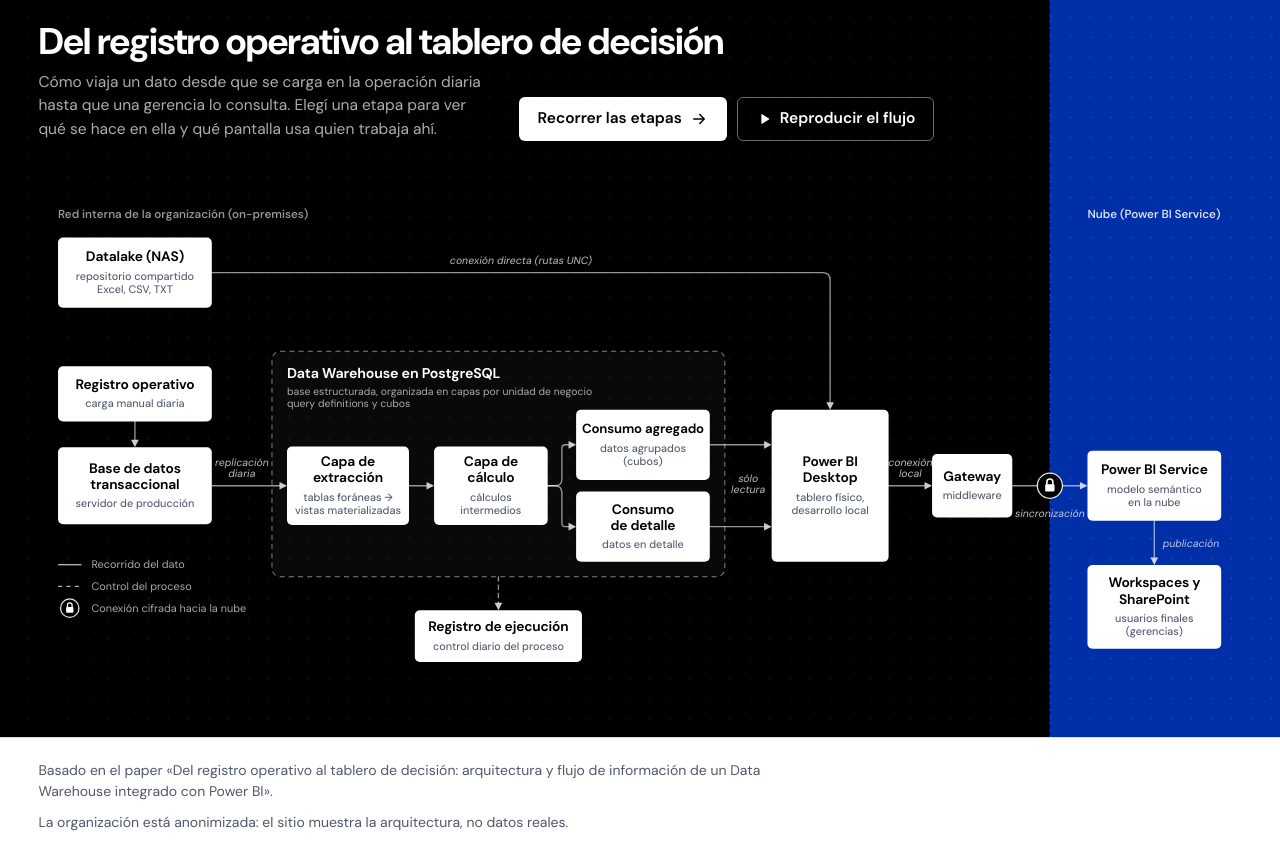
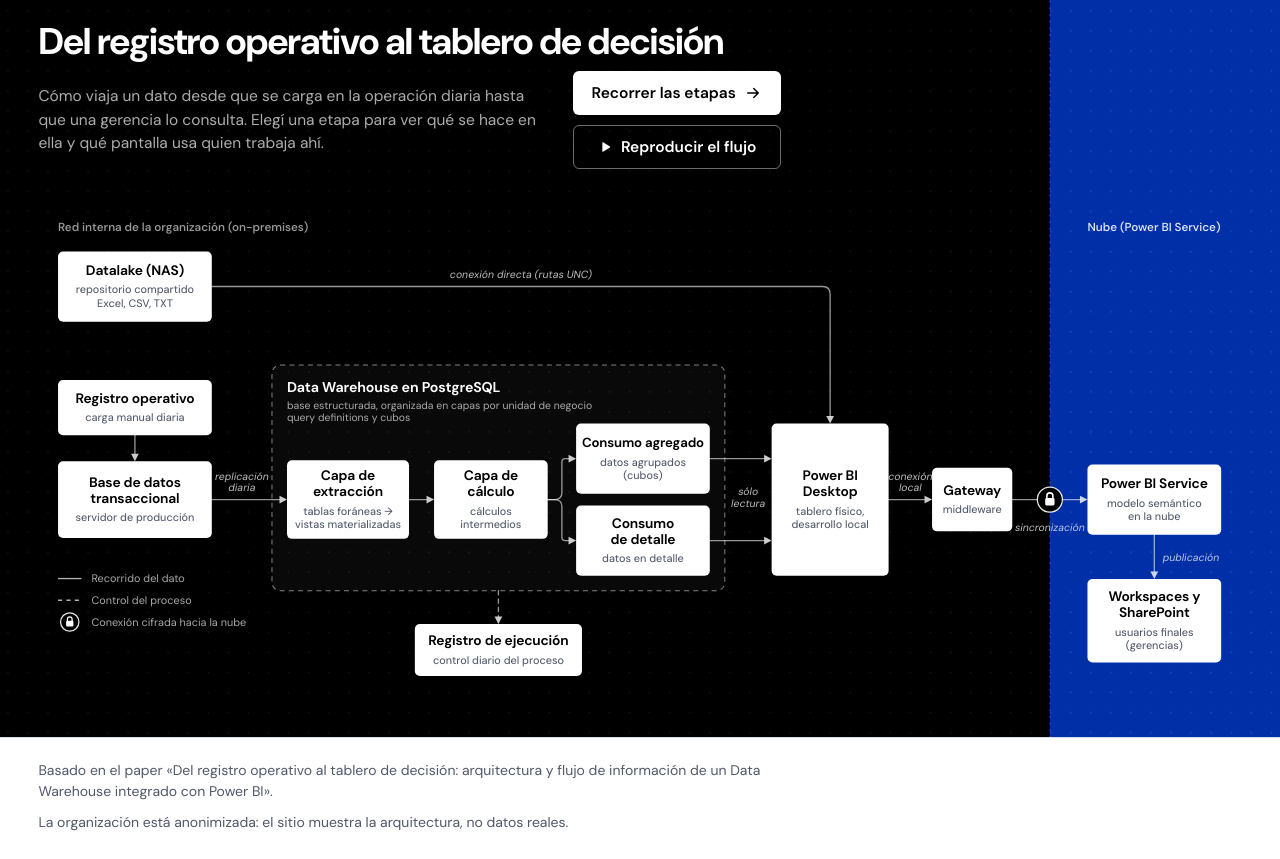
Before and after one commit to MatiasVel/arquitectura_de_informacion, a website: page public/index.html in a window 1280 px wide. Shown: the part 63-922 px from the top of the page. Drawn offline with Linux system fonts and the light colour scheme.

Commit message:
Apila los botones de la introducción a la derecha del texto (#2)
«Recorrer las etapas» queda arriba de «Reproducir el flujo», los dos del
mismo ancho y a la derecha del texto. La narración ocupa la misma celda
que el texto, así que ya no pasa por debajo de los botones mientras se
reproduce el flujo (antes los pisaba entre 1080 y 2560 px de ancho).

La introducción tampoco entra en la franja del panel lateral: con el
panel abierto los botones siguen a la vista (antes quedaban tapados
entre 1280 y 1536 px). En el celular van debajo del texto, uno arriba
del otro y a todo el ancho.


Claude-Session: https://claude.ai/code/session_01FtxAcEw49bdjMXWdLHUtK8

Co-authored-by: Claude Opus 5.5 <noreply@anthropic.com>

```diff
--- a/public/css/estilos.css
+++ b/public/css/estilos.css
@@ -349,11 +349,13 @@ code {
   min-height: calc(100svh - var(--alto-encabezado));
 }
 
+/* La introducción no entra en la franja que ocupa el panel lateral al abrirse:
+   así los botones quedan siempre a la vista, con el panel abierto o cerrado. */
 .intro {
   position: relative;
   z-index: 3;
   padding: clamp(18px, 3.2vh, 36px) var(--margen) clamp(6px, 1.4vh, 14px);
-  max-width: min(1120px, 76%);
+  max-width: min(1120px, calc(100% - var(--ancho-panel)));
   pointer-events: none;
 }
 
@@ -370,16 +372,22 @@ code {
   text-wrap: balance;
 }
 
+/* Dos columnas: a la izquierda el texto, a la derecha los botones, uno arriba del otro.
+   La narración ocupa la misma celda que el texto y lo reemplaza mientras se reproduce
+   el flujo: como no puede salir de su columna, nunca pasa por debajo de los botones. */
 .intro-fila {
-  position: relative;
-  display: flex;
-  flex-wrap: wrap;
-  align-items: flex-end;
+  display: grid;
+  grid-template-columns: minmax(0, 1fr) auto;
+  align-items: center;
   gap: 14px 28px;
 }
 
+.intro-texto,
+.narracion {
+  grid-area: 1 / 1;
+}
+
 .intro-texto {
-  flex: 1 1 420px;
   max-width: 64ch;
   margin: 0;
   color: var(--tinta-suave);
@@ -388,16 +396,15 @@ code {
   transition: opacity 0.3s;
 }
 
+/* En una grilla de una columna los botones toman el ancho del más largo:
+   quedan del mismo tamaño, alineados. */
 .intro-acciones {
-  display: flex;
-  flex-wrap: wrap;
+  grid-area: 1 / 2;
+  display: grid;
   gap: 10px;
 }
 
 .narracion {
-  position: absolute;
-  left: 0;
-  bottom: 0;
   max-width: 64ch;
   margin: 0;
   color: var(--blanco);
@@ -1569,17 +1576,19 @@ kbd {
   }
 }
 
+/* En el celular no hay lugar al costado: los botones pasan debajo del texto,
+   uno arriba del otro y a todo el ancho. */
 @media (max-width: 759px) {
   .intro {
     max-width: none;
   }
 
+  .intro-fila {
+    grid-template-columns: minmax(0, 1fr);
+  }
+
   .intro-acciones {
-    width: 100%;
-  }
-
-  .intro-acciones .boton {
-    flex: 1 1 auto;
+    grid-area: 2 / 1;
   }
 
   .ficha > div {
```
